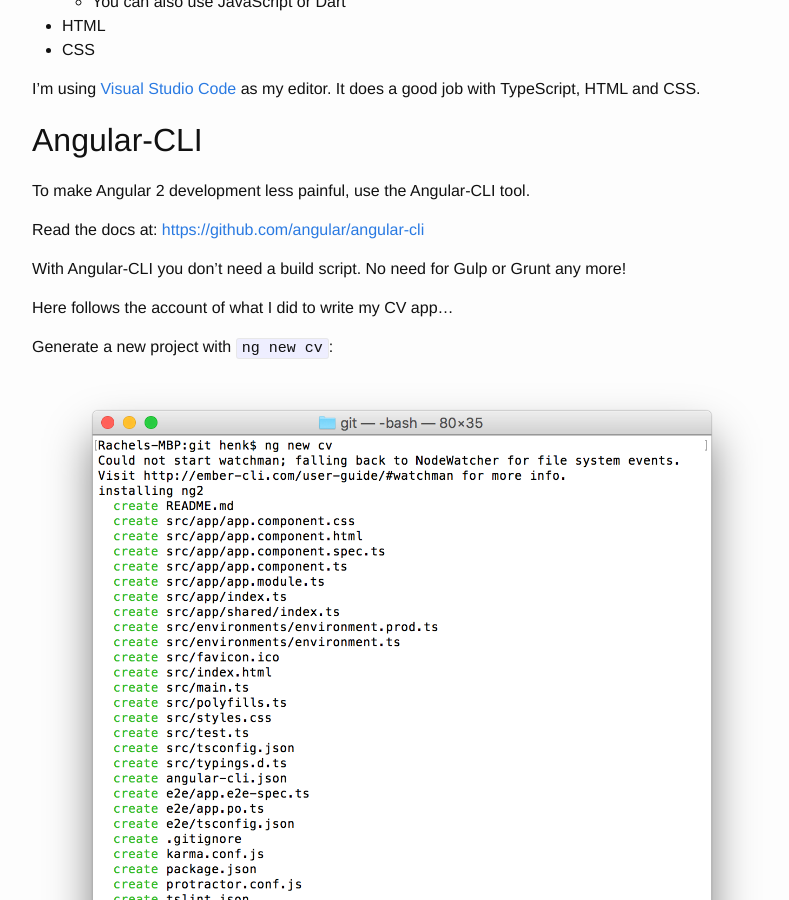
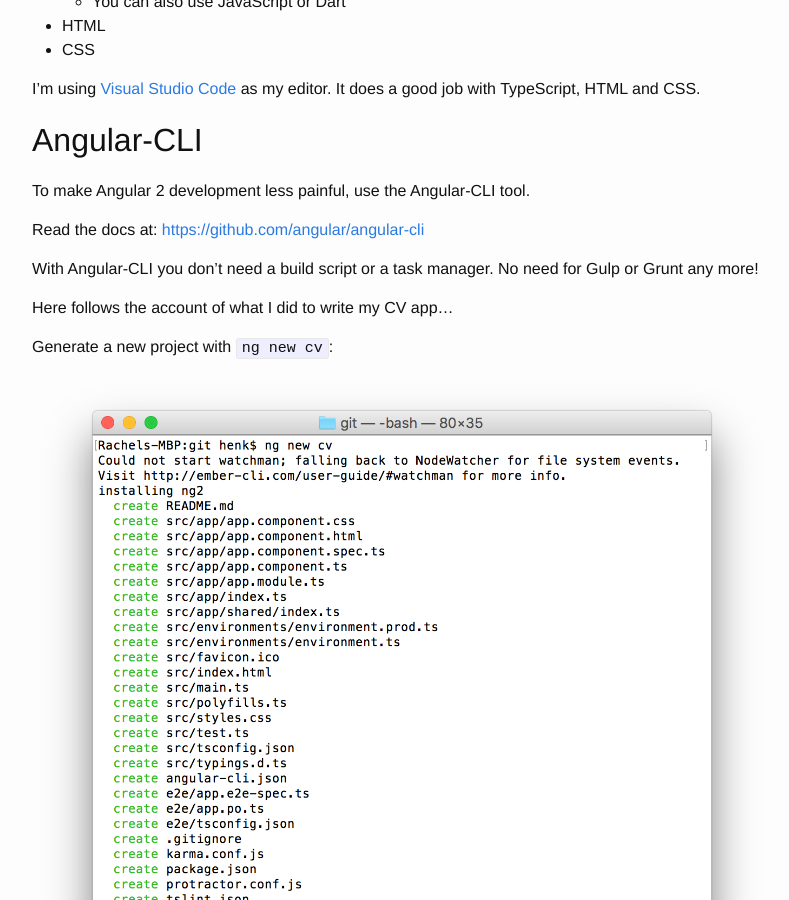
Before and after one commit to hlaueriksson/conductofcode.io, a Jekyll site: the page built from _posts/2016-09-30-getting-started-with-angular-2.md, in a window 1280 px wide and 900 px high, scrolled down 774 px. Shown: the whole window, without its empty margins (238-1027 px from the left). Built offline with Jekyll 4.4.1, drawn with Linux system fonts in a browser that asks for light colours.

Commit message:
updated Getting started with Angular 2

```diff
--- a/_posts/2016-09-30-getting-started-with-angular-2.md
+++ b/_posts/2016-09-30-getting-started-with-angular-2.md
@@ -48,7 +48,7 @@
 
 Read the docs at: [https://github.com/angular/angular-cli](https://github.com/angular/angular-cli)
 
-With Angular-CLI you don't need a build script. No need for Gulp or Grunt any more!
+With Angular-CLI you don't need a build script or a task manager. No need for Gulp or Grunt any more!
 
 Here follows the account of what I did to write my CV app...
 
```
Also changed, not shown: other parts of _posts/2016-09-30-getting-started-with-angular-2.md (+1 -1 lines).
